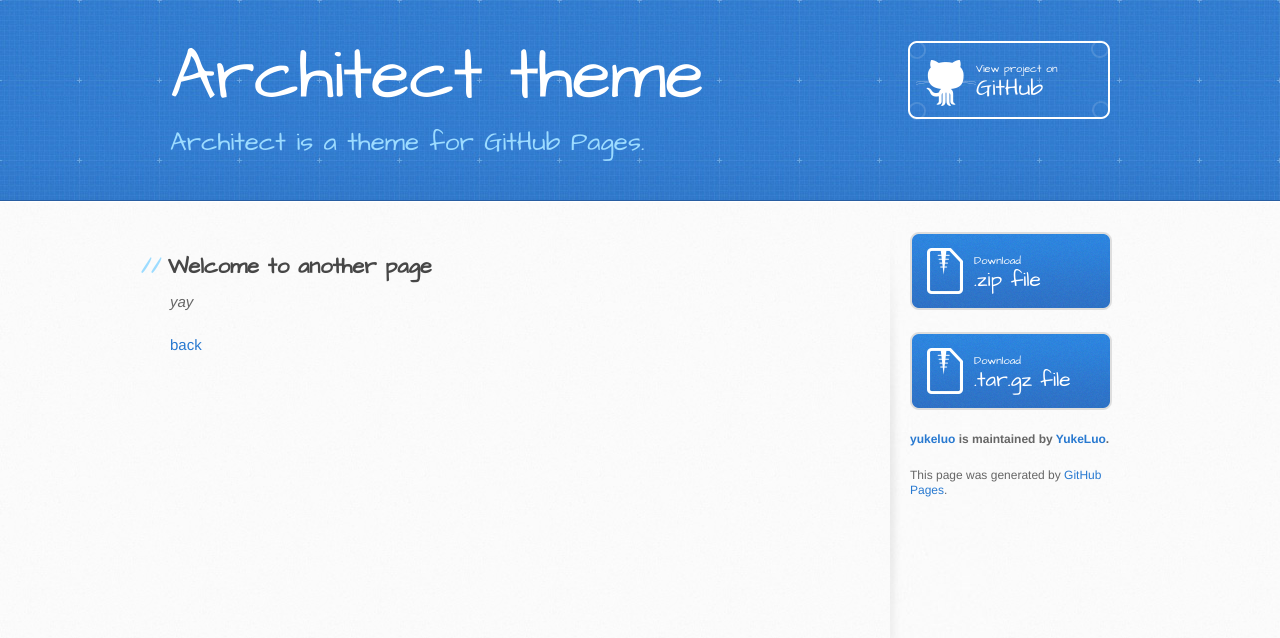
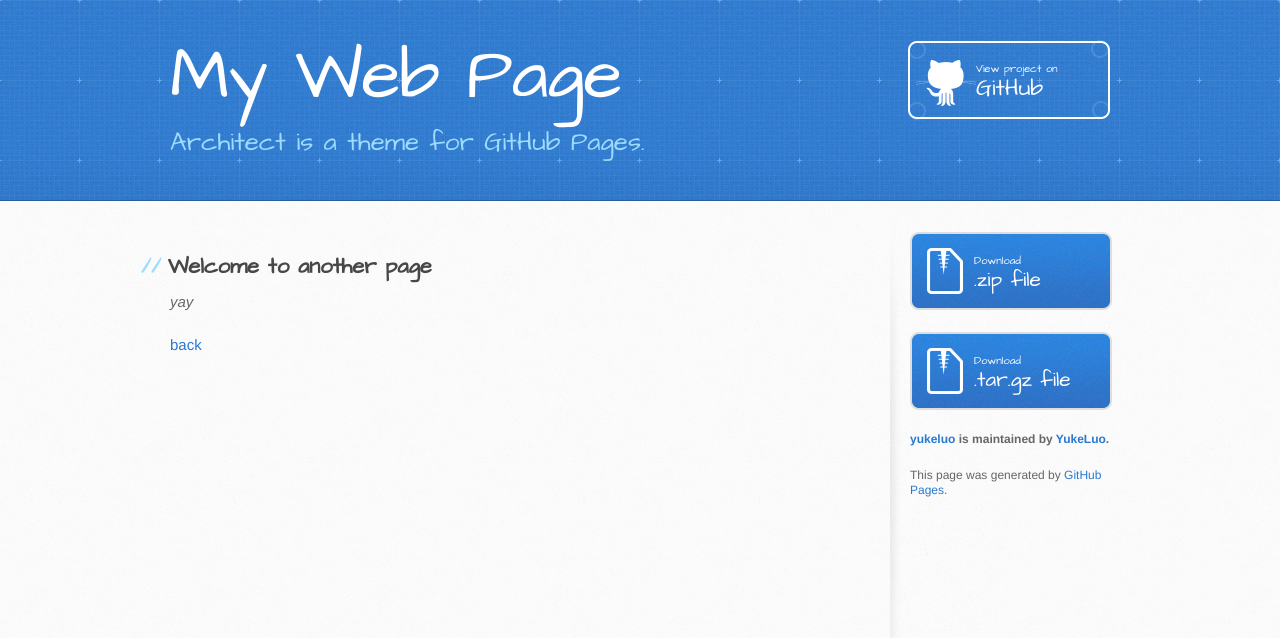
Before and after one commit to YukeLuo/yukeluo, a Jekyll site: the page built from another-page.md, in a window 1280 px wide. Shown: the top 638 px of the page. Built offline with Jekyll 4.4.1, drawn with Linux system fonts in a browser that asks for light colours; our own code applies the rules of GitHub Pages for plain Markdown files.

Commit message:
Update _config.yml

```diff
--- a/_config.yml
+++ b/_config.yml
@@ -1,4 +1,4 @@
-title: Architect theme
+title: My Web Page
 description: Architect is a theme for GitHub Pages.
 show_downloads: true
 google_analytics:
```
